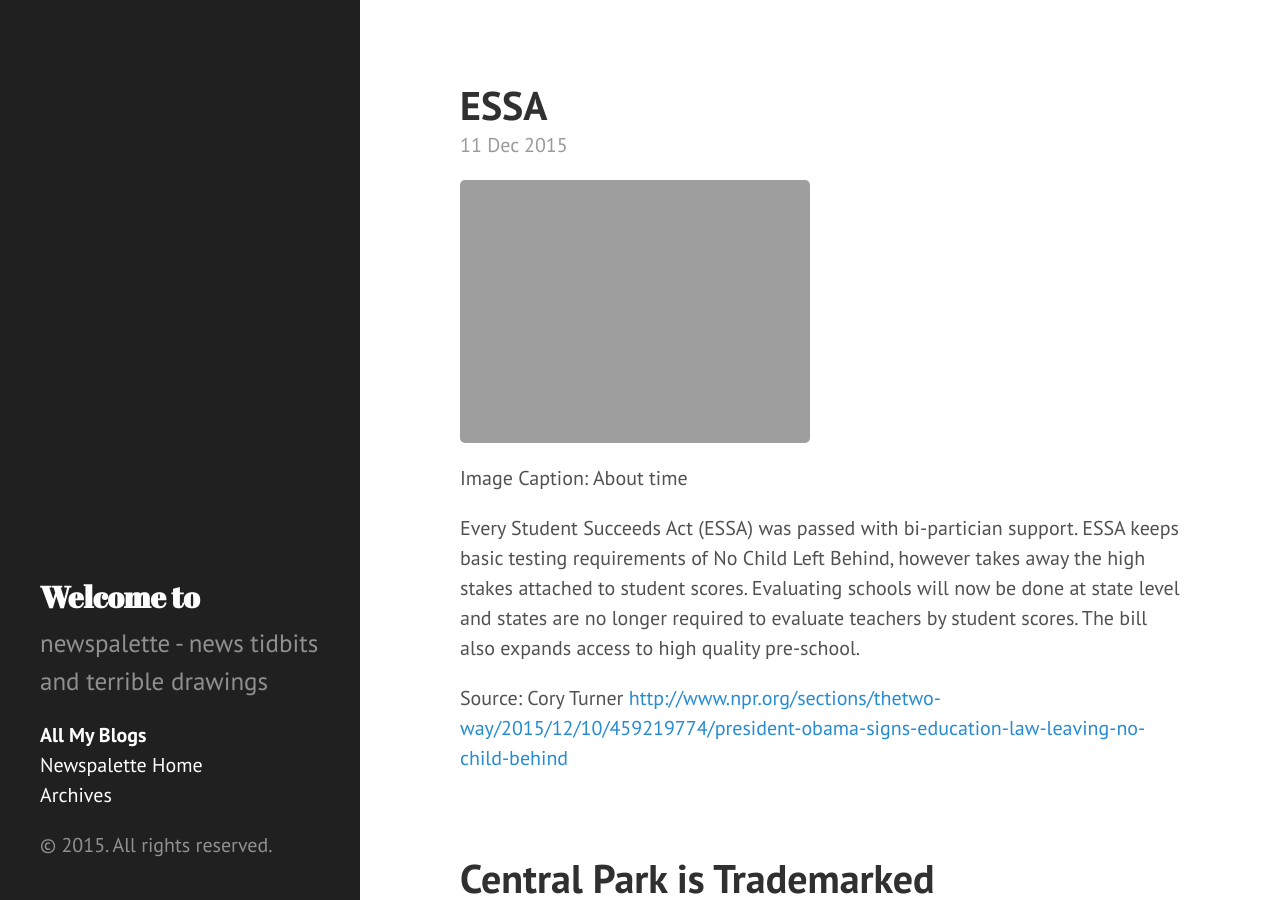
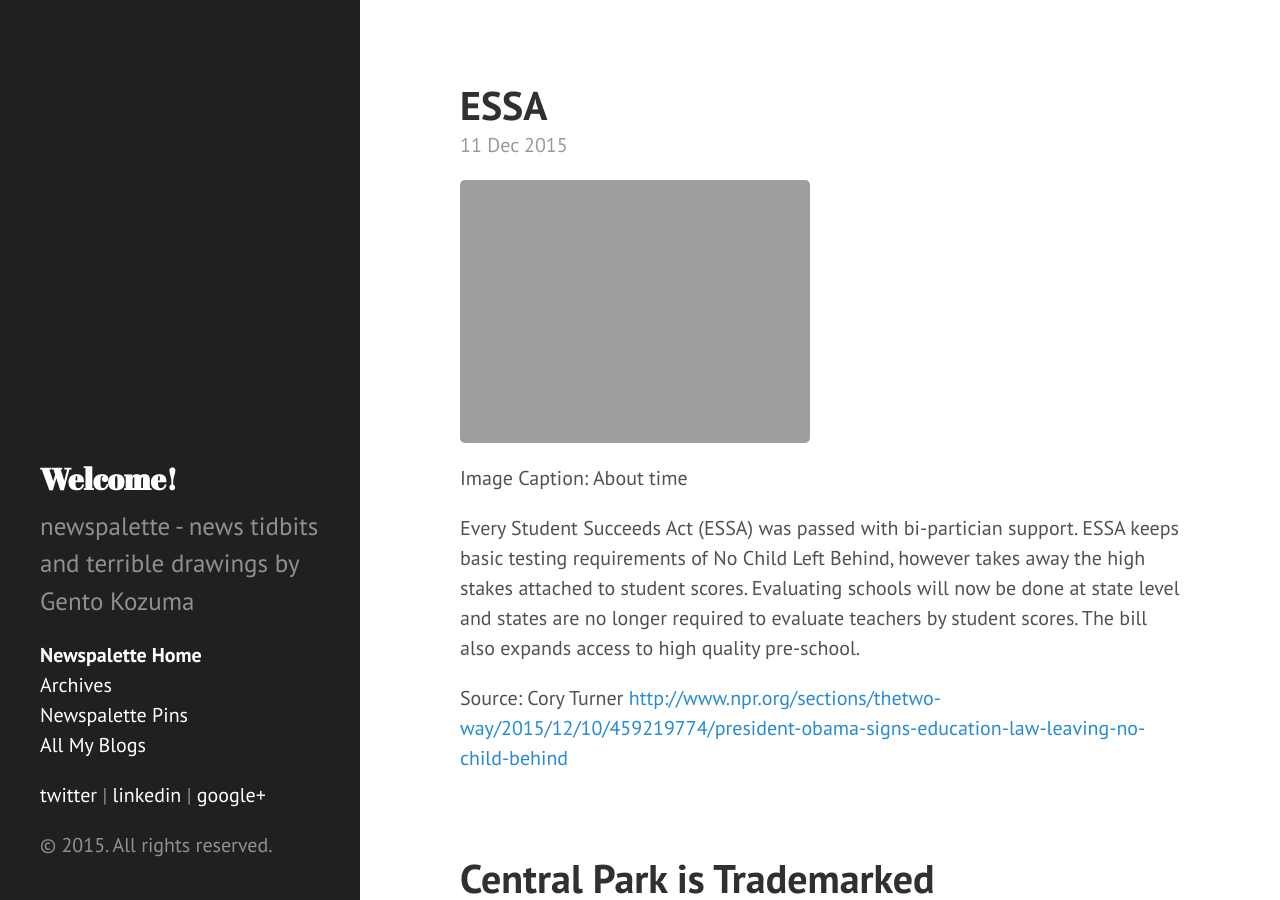
Before and after one commit to gentokozuma/newspalette, a Jekyll site: the page built from index.html, in a window 1280 px wide and 900 px high. Built offline with Jekyll 4.4.1, drawn with Linux system fonts in a browser that asks for light colours; the list of posts is cut into pages by our own code.

Commit message:
Added Social Contacts

```diff
--- a/_config.yml
+++ b/_config.yml
@@ -3,8 +3,8 @@ pygments: true
 markdown: kramdown
 url: http://gentokozuma.github.io
 baseurl: /newspalette
-title: Welcome to
+title: Welcome!
 author: Gento Kozuma
-description: newspalette - news tidbits and terrible drawings
+description: newspalette - news tidbits and terrible drawings by Gento Kozuma
 paginate: 5
 google_analystics:
--- a/_includes/sidebar.html
+++ b/_includes/sidebar.html
@@ -6,14 +6,20 @@
     </div>
 
     <ul class="sidebar-nav">
+      <!--
       <li class="sidebar-nav-item{% if page.title == "Home" %} active{% endif %}">
         <a href="/">All My Blogs</a>
-      </li>
+      </li> -->
       <li>
-        <a href="http://gentokozuma.github.io/newspalette/">Newspalette Home</a>
+        <a href="http://gentokozuma.github.io/newspalette/"><b>Newspalette Home</b></a>
       </li>
       <li>
         <a href="http://gentokozuma.github.io/newspalette/blog">Archives</a>
+      </li>
+      <li>
+        <a href="https://www.pinterest.com/newspalette/">Newspalette Pins</a>
+      <li>
+        <a href="http://gentokozuma.github.io/">All My Blogs</a>
       </li>
 
       {% comment %}
@@ -37,6 +43,7 @@
       <li class="sidebar-nav-item">Currently v{{ site.version }}</li-->
     </ul>
 
+    <p> <a href="https://twitter.com/gentokozuma"> twitter </a> | <a href="https://www.linkedin.com/in/gentokozuma"> linkedin </a> | <a href="https://plus.google.com/104167752460637952243"> google+ </a> </p>
     <p>&copy; {{ site.time | date: '%Y' }}. All rights reserved.</p>
   </div>
 </div>
```
